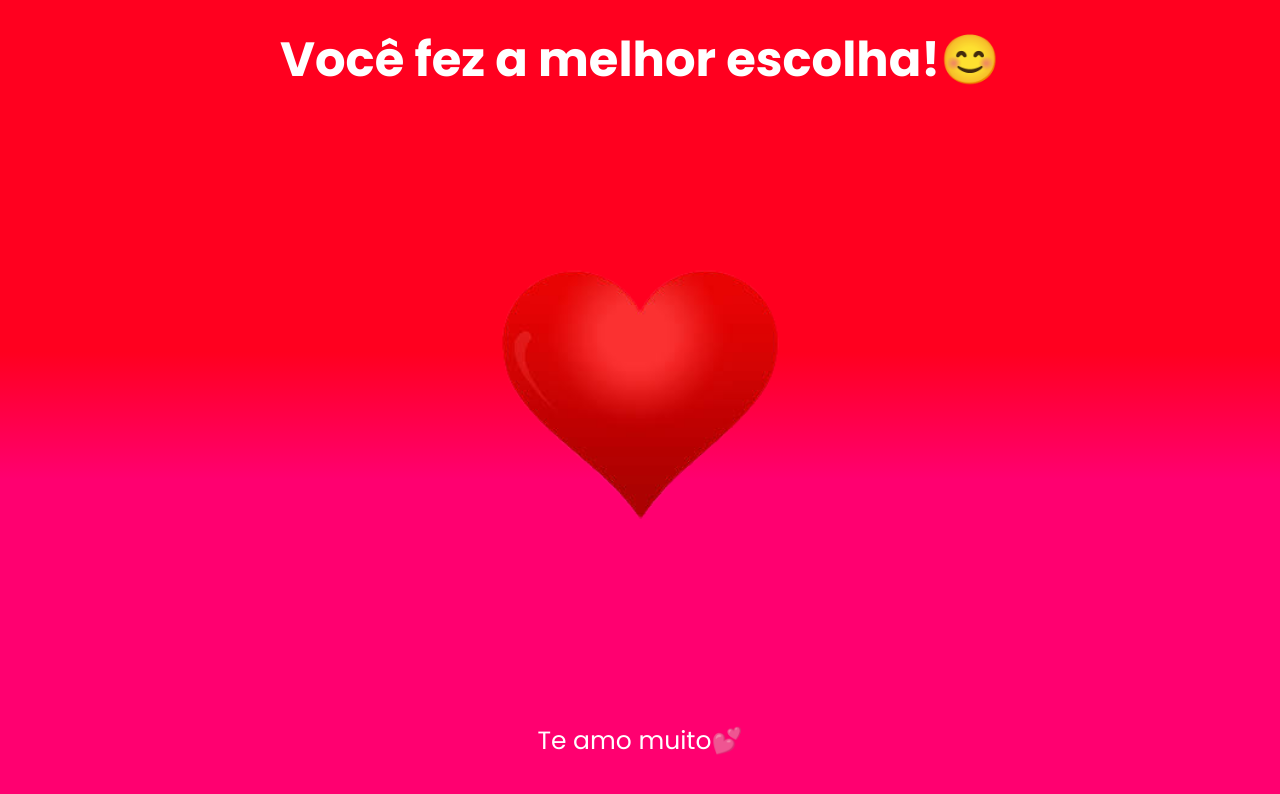
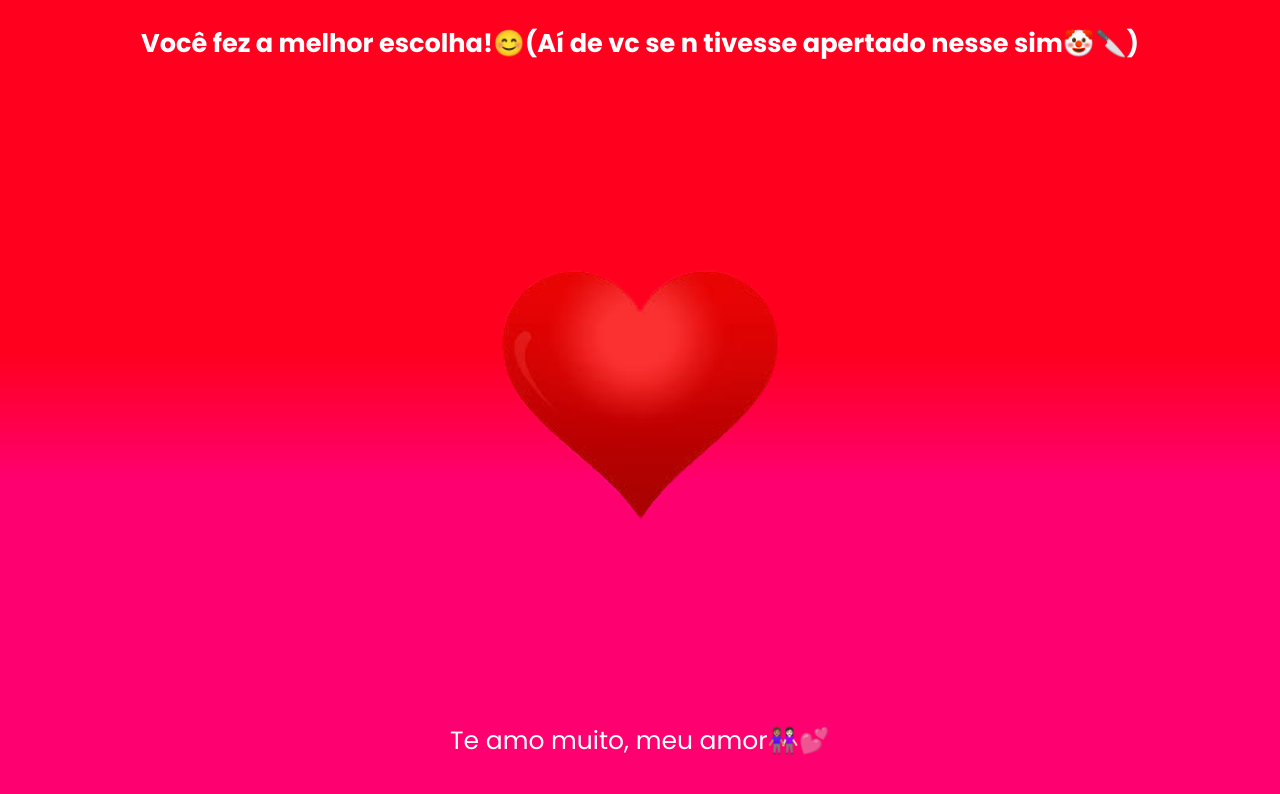
Before and after one commit to Larissasthefany/pedido-de-namoro, a plain HTML site: page index.html in a window 1280 px wide. Both pictures are taken after a click on the button "Sim". Drawn offline with Linux system fonts and the light colour scheme.

Commit message:
Alteração

```diff
--- a/index.html
+++ b/index.html
@@ -21,7 +21,7 @@
             <img src="src/img/images-removebg-preview.png" alt="Imagem de coração">
         </div>
         <footer>
-            <p>Te amo muito💕</p>
+            <p>Te amo muito, meu amor👩🏽‍🤝‍👩🏻💕</p>
         </footer>
     </div>
 </div>
--- a/src/js/script.js
+++ b/src/js/script.js
@@ -11,8 +11,8 @@ const positions = ['-360', '388', '-299', '336', '-255', '220', '233', '266', '-
 buttonYes.addEventListener('click',()=>{
     content1.style.display = 'none';
     content2.style.display = 'block';
-    title.textContent = `Você fez a melhor escolha!😊`;
-    title.style.fontSize = '3rem';
+    title.textContent = `Você fez a melhor escolha!😊(Aí de vc se n tivesse apertado nesse sim🤡🔪)`;
+    title.style.fontSize = '1.6rem';
 });
 // Função de animação do coração.
 function heartBeat(){
```
